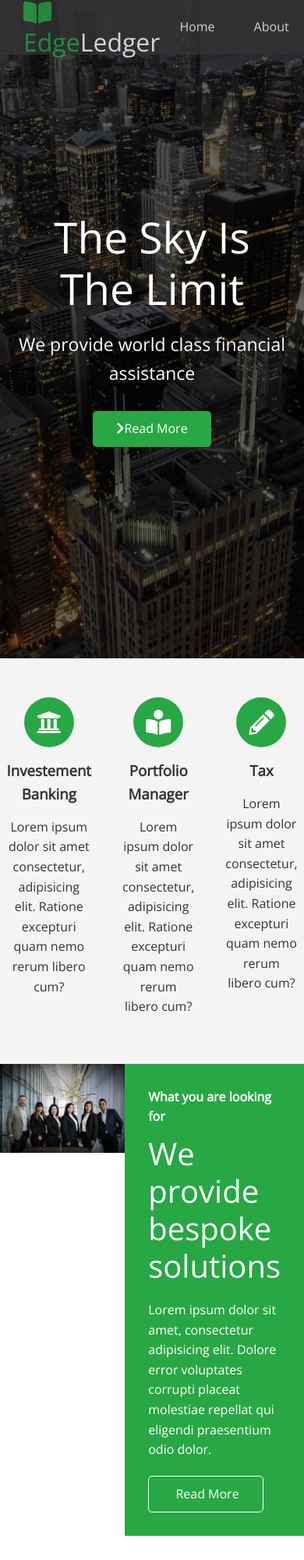
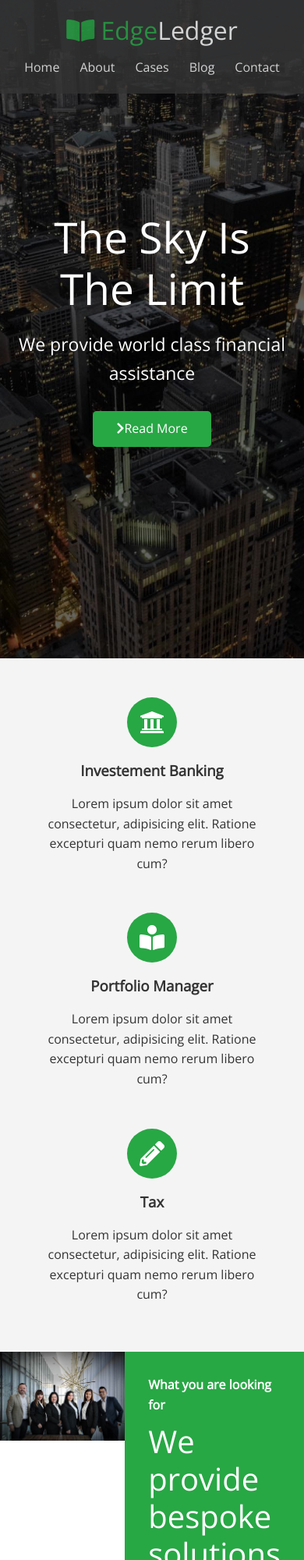
Before and after one commit to bchan25/edge-ledger, a plain HTML site: page index.html in a window 390 px wide. Shown: the top 2000 px of the page at 78% size. Drawn offline with nearby package versions, Linux system fonts and the light colour scheme.

Commit message:
Repsonsive styles

```diff
--- a/css/style.css
+++ b/css/style.css
@@ -192,3 +192,31 @@ img {
 .footer .social > * {
   margin-right: 30px;
 }
+
+/* Media Queries Mobile */
+@media (max-width: 768px) {
+  .navbar {
+    flex-direction: column;
+    height: 120px;
+    padding: 20px;
+  }
+
+  .navbar a {
+    padding: 10px 10px;
+    margin: 3px;
+  }
+
+  .flex-items {
+    flex-direction: column;
+  }
+
+  .flex-columns .column,
+  .flex-grid .column {
+    flex-grow: 100%;
+    max-width: 100%;
+  }
+
+  .team img {
+    width: 70%;
+  }
+}
```
